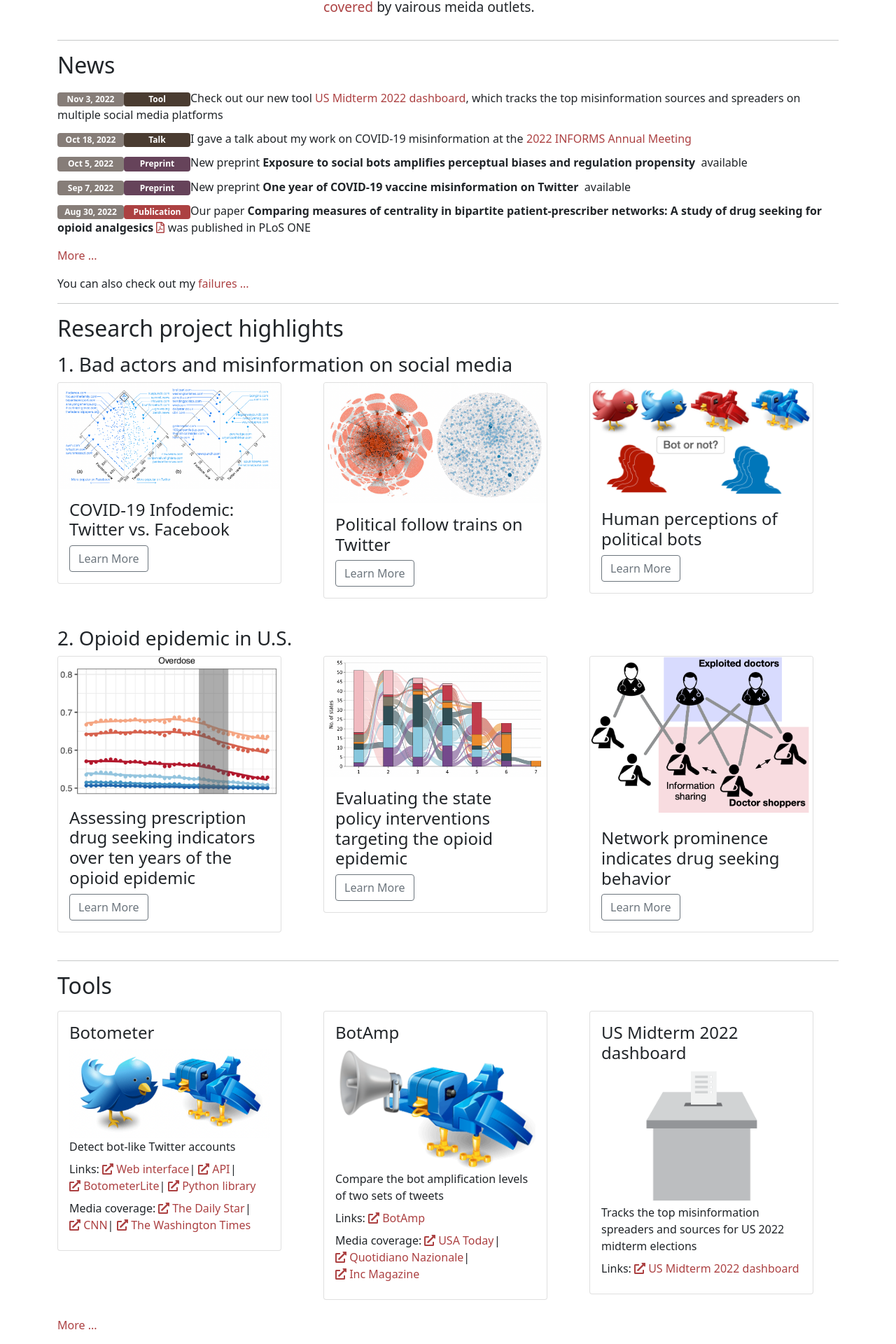
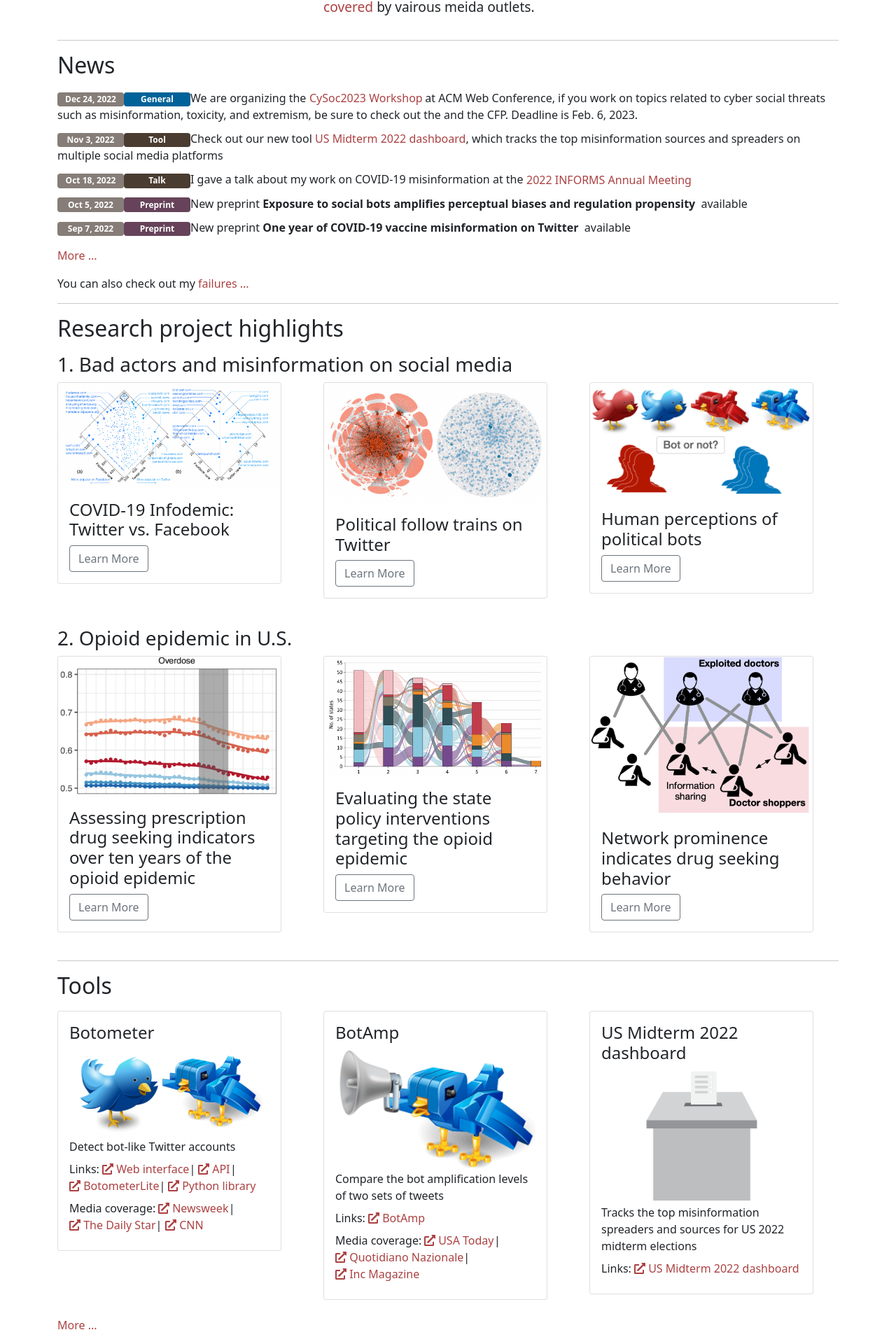
Before and after one commit to KaichengYang/homepage, a Vue app: page /#/ in a window 1280 px wide. Shown: the part 553-2473 px from the top of the page at 70% size. Built offline with nearby package versions, Linux system fonts and the light colour scheme; some icons are missing.

Commit message:
add: add news

```diff
--- a/src/components/News.vue
+++ b/src/components/News.vue
@@ -34,8 +34,9 @@
         "new_pub": {"color": "#ac4142", "text": "Publication",},
         "new_tool": {"color": "#4A3C31", "text": "Tool",},
         "new_preprint": {"color": "#66435A", "text": "Preprint",},
-        "personal_news": {"color": "#006298", "text": "Personal",},
-        "talk": {"color": "#4A3C31", "text": "Talk",}
+        "personal_news": {"color": "#006298", "text": "General",},
+        "talk": {"color": "#4A3C31", "text": "Talk",},
+        "general": {"color": "#006298", "text": "General",},
       },
     }
   },
--- a/static/files/media.json
+++ b/static/files/media.json
@@ -1,4 +1,19 @@
 [
+  {
+    "title": "Fact Check: Did Zelensky's Wife Go on $40K Shopping Spree in Paris?",
+    "url": "https://www.newsweek.com/zelenska-zelensky-ukraine-russia-paris-france-shopping-spree-1768736",
+    "outlet": "Newsweek",
+    "date": "Dec 21, 2022",
+    "year": [
+      2022
+    ],
+    "type": "coverage",
+    "topic": "social bot",
+    "project_id": [
+      "botometer"
+    ],
+    "toshow": true
+  },
   {
     "title": "We're witnessing the brain death of Twitter",
     "url": "https://www.technologyreview.com/2022/12/15/1065013/twitter-brain-death/",
--- a/static/files/news.json
+++ b/static/files/news.json
@@ -1,4 +1,9 @@
 [
+  {
+    "date": "Dec 24, 2022",
+    "type": "general",
+    "msg": "We are organizing the <a href='https://cy-soc.github.io/2023/' target='_blank'>CySoc2023 Workshop</a> at ACM Web Conference, if you work on topics related to cyber social threats such as misinformation, toxicity, and extremism, be sure to check out the  and the CFP. Deadline is Feb. 6, 2023."
+  },
   {
     "date": "Nov 3, 2022",
     "type": "new_tool",
```
